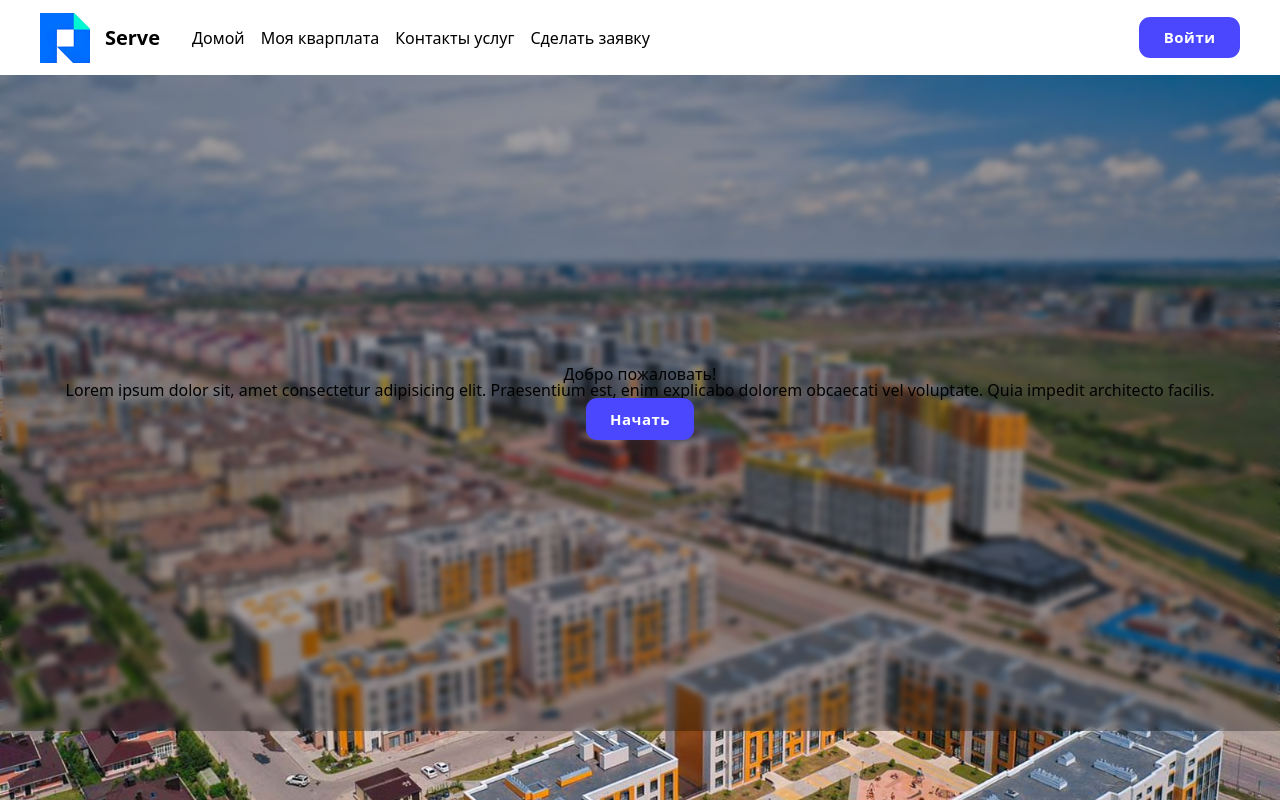
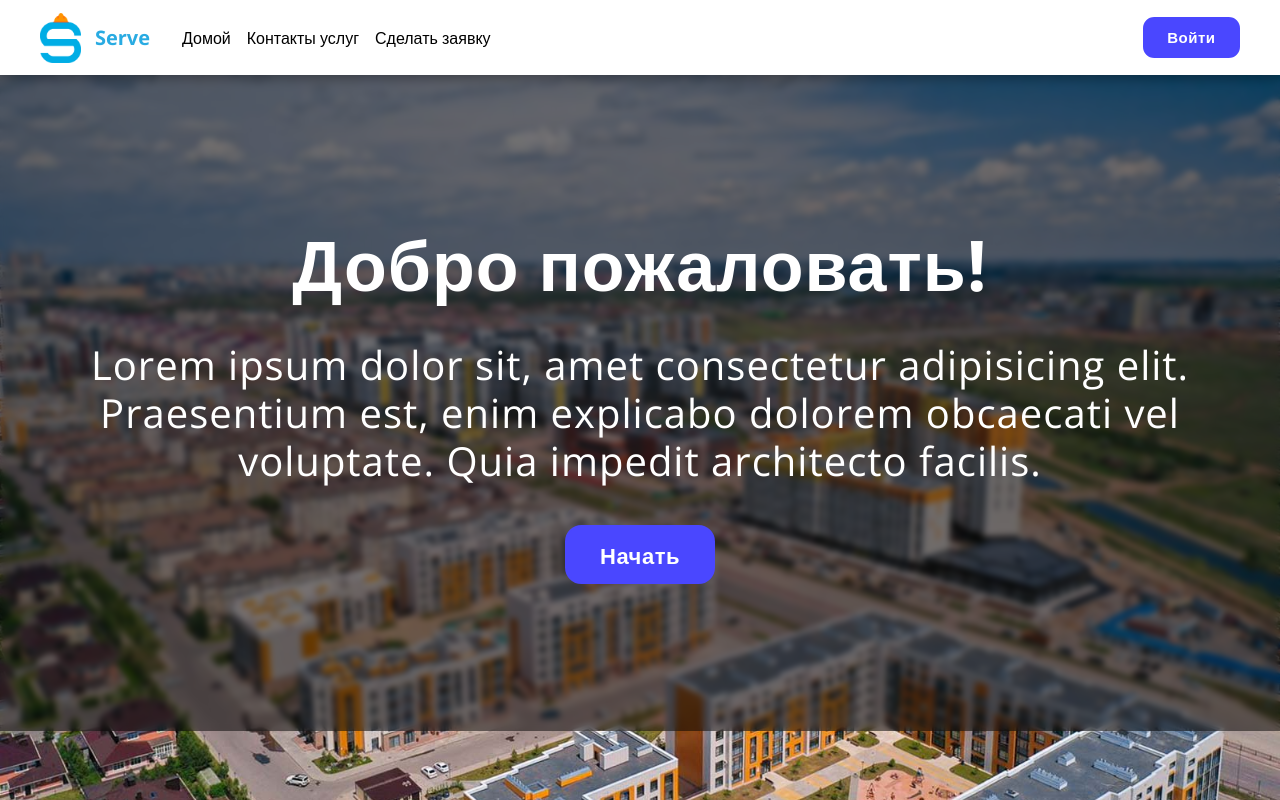
Before and after one commit to verozroke/manager-for-5OSI, a Vue app in the folder client/: page /#/ in a window 1280 px wide. Built offline with nearby package versions, Linux system fonts and the light colour scheme.

Commit message:
какая то хуйня

```diff
--- a/client/src/components/HeaderVue.vue
+++ b/client/src/components/HeaderVue.vue
@@ -1,19 +1,19 @@
 <template>
     <div class="header">
         <div class="header__container">
-            <div class="header__logo-box">
+            <RouterLink :to="{name: 'Home'}" class="header__logo-box">
                 <div class="header__logo">
                     <img src="@img/icons/logo.png" alt="Logo">
                 </div>
                 <div class="header__logo-title">Serve</div>
-            </div>
+            </RouterLink>
             <ul class="header__nav">
                 <RouterLink :to="{name: 'Home'}">
                     <li class="header__link">Домой</li>
                 </RouterLink>
-                <RouterLink :to="{name: 'Rent'}">
+                <!-- <RouterLink :to="{name: 'Rent'}">
                     <li class="header__link">Моя кварплата</li>
-                </RouterLink>
+                </RouterLink> -->
                 <RouterLink :to="{name: 'Services'}">
                     <li class="header__link">Контакты услуг</li>
                 </RouterLink>
@@ -41,27 +41,30 @@ import UIButton from '@components/UI/UIButton.vue';
     width: 100%;
     min-height: 75px;
     background-color: #fff;
+    filter: drop-shadow(0em .3em .3em rgba(0, 0, 0, 0.33));
     &__container {
+        font-family: 'Open Sans', sans-serif;
         display: flex;
         min-height: 75px;
         align-items: center;
         gap: 2em;
     }
     &__logo-box {
+        color: #29abe2;
         display: flex;
         align-items: center;
         justify-content: space-between;
-        max-width: 120px;
-        width: 120px;
+        max-width: 110px;
+        width: 110px;
         font-size: 20px;
         font-weight: 700;
     }
     &__logo {
         height: 50px;
-        width: 50px;
+        width: 41px;
         & img {
             height: 50px;
-            width: 50px;
+            width: 41px;
         }
     }
     &__nav {
--- a/client/src/components/UI/UIButton.vue
+++ b/client/src/components/UI/UIButton.vue
@@ -14,7 +14,8 @@ const props = defineProps({
 
 <style lang="scss" scoped>
 .button {
-    font-family: 'Noto Sans', sans-serif;
+
+    font-family: 'Open Sans', sans-serif;
     color: #fff;
     border-radius: .75em;
     border: 2px solid #4a47ff;
--- /dev/null
+++ b/client/src/components/UI/UISelect.vue
@@ -0,0 +1,42 @@
+<template>
+    <label class="option__label">{{ optionName }}</label>
+    <select class="option__select" v-model="selectedOption">
+        <option style="color: rgba(0, 0, 0, .3)" value="" disabled hidden>{{ optionName }}</option>
+        <option v-for="option in options" :key="option.name" :value="option">{{option.name}}</option>
+    </select>
+</template>
+
+<script setup>
+import { ref } from 'vue';
+
+
+const selectedOption = ref('')
+
+const props = defineProps({
+    optionName: String,
+    options: Array
+})
+
+
+</script>
+
+<style lang="scss" scoped>
+.option {
+    &__label {
+
+    }
+    &__select {
+        font-size: 17px;
+        color: #000;
+        border-radius: .25em;
+        padding: 1em 1em;
+        background-color: #fff;
+        width: 600px;
+        border: 1px solid #000;
+        background: url(http://cdn1.iconfinder.com/data/icons/cc_mono_icon_set/blacks/16x16/br_down.png) no-repeat right;
+        -webkit-appearance: none;
+        background-position-x: 550px;
+    }
+}
+
+</style>
--- a/client/src/pages/FinanceReportPage.vue
+++ /dev/null
@@ -1,15 +0,0 @@
-<template>
-    <div class="rent">
-        <div class="rent__container">
-            rent
-        </div>
-    </div>
-</template>
-
-<script setup>
-
-</script>
-
-<style lang="scss" scoped>
-
-</style>
--- a/client/src/pages/HomePage.vue
+++ b/client/src/pages/HomePage.vue
@@ -4,9 +4,7 @@
             <div class="hero__container">
                 <div class="hero__title">Добро пожаловать!</div>
                 <div class="hero__subtitle">Lorem ipsum dolor sit, amet consectetur adipisicing elit. Praesentium est, enim explicabo dolorem obcaecati vel voluptate. Quia impedit architecto facilis.</div>
-                <UIButton>
-                    Начать
-                </UIButton>
+                <div class="hero__button">Начать</div>
             </div>
         </div>
     </div>
@@ -28,15 +26,49 @@ import UIButton from '../components/UI/UIButton.vue';
     background-repeat: no-repeat;
     background-size: cover;
     &__container {
+        font-family: 'Open Sans', sans-serif;
         height: 41em;
         display: flex;
+        letter-spacing: 1px;
         flex-direction: column;
         justify-content: center;
         align-items: center;
+        color: #fff;
     }
     &__overlay {
         backdrop-filter: blur(3px);
-        background-color: rgba($color: #000000, $alpha: 0.3);
+        background-color: rgba($color: #000000, $alpha: 0.5);
+    }
+    &__title {
+        font-weight: 700;
+        font-size: 70px;
+        line-height: 1.2;
+        margin-bottom: .5em;
+        text-align: center;
+    }
+    &__subtitle {
+        font-weight: 300;
+        line-height: 1.2;
+        font-size: 40px;
+        margin-bottom: 1em;
+        text-align: center;
+    }
+    &__button {
+        font-family: 'Open Sans', sans-serif;
+        color: #fff;
+        border-radius: .75em;
+        border: 2px solid #4a47ff;
+        background-color: #4a47ff;
+        padding: .75em 1.5em;
+        letter-spacing: .5px;
+        font-size: 22px;
+        font-weight: 700;
+        transition: .4s;
+        &:hover {
+            transition: .4s;
+            background-color: #3b38c9;
+            border: 2px solid #3b38c9;
+        }
     }
 
 }
--- a/client/src/pages/ProposalPage.vue
+++ b/client/src/pages/ProposalPage.vue
@@ -1,15 +1,78 @@
 <template>
     <div class="proposal">
         <div class="proposal__container">
-            proposal
+            <div class="proposal__title">Сделать заявку</div>
+            <form action="" class="proposal__form">
+                <UISelect optionName="Выберите категорию" :options="[{name: 'Сантехник'}, {name: 'Your mother'}, {name: 'Artem'}]"/>
+                <label for="phone">Ваш номер</label><input v-model="mobilePhone" name="phone" placeholder="Введите ваш номер телефона" class="proposal__phone" type="tel">
+                <div class="proposal__radio-label">Срочная ли у вас проблема?</div>
+                <div>
+                    <input name="picky-snicky" type="radio" id="yes" :value="true" v-model="isPicked">
+                    <label for="yes">Да</label>
+                    <br>
+                    <input name="picky-snicky" type="radio" id="no" :value="false" v-model="isPicked">
+                    <label for="no">Нет</label>
+                </div>
+            </form>
         </div>
     </div>
 </template>
 
 <script setup>
+import UISelect from '../components/UI/UISelect.vue';
+import { ref } from 'vue';
+
+
+const isPicked = ref(null)
+const mobilePhone = ref('')
 
 </script>
 
 <style lang="scss" scoped>
 
+.proposal {
+    &__container {
+        font-family: 'Open Sans', sans-serif;
+        display: flex;
+        flex-direction: column;
+        justify-content: center;
+        align-items: center;
+    }
+    &__title {
+        font-weight: 700;
+        font-size: 70px;
+        line-height: 1.2;
+        margin-bottom: .5em;
+        text-align: center;
+    }
+    &__form {
+        display: flex;
+        flex-direction: column;
+    }
+    &__phone {
+        font-size: 17px;
+        color: #000;
+        border-radius: .25em;
+        padding: 1em 1em;
+        background-color: #fff;
+        width: 600px;
+        border: 1px solid #000;
+    }
+}
+
+
+
+input[type="tel"]::placeholder {
+    color: #5a5a5a6d;
+}
+
+input::-webkit-input-placeholder       {opacity: 1; transition: opacity 0.3s ease;}
+input::-moz-placeholder                {opacity: 1; transition: opacity 0.3s ease;}
+input:-moz-placeholder                 {opacity: 1; transition: opacity 0.3s ease;}
+input:-ms-input-placeholder            {opacity: 1; transition: opacity 0.3s ease;}
+input:focus::-webkit-input-placeholder {opacity: 0; transition: opacity 0.3s ease;}
+input:focus::-moz-placeholder          {opacity: 0; transition: opacity 0.3s ease;}
+input:focus:-moz-placeholder           {opacity: 0; transition: opacity 0.3s ease;}
+input:focus:-ms-input-placeholder      {opacity: 0; transition: opacity 0.3s ease;}
+
 </style>
--- a/client/src/routes/index.js
+++ b/client/src/routes/index.js
@@ -3,7 +3,7 @@ import {createRouter, createWebHashHistory} from 'vue-router'
 const router = createRouter({
     routes: [
         {path: '/', name: 'Home', component: () => import('@pages/HomePage.vue')},
-        {path: '/rent', name: 'Rent', component: () => import('@pages/FinanceReportPage.vue')},
+        // {path: '/rent', name: 'Rent', component: () => import('@pages/FinanceReportPage.vue')},
         {path: '/proposal', name: 'Proposal', component: () => import('@pages/ProposalPage.vue')},
         {path: '/services', name: 'Services', component: () => import('@pages/ContactServicesPage.vue')},
     ],
--- a/client/src/style.css
+++ b/client/src/style.css
@@ -1,4 +1,6 @@
 /* TODO: Здесь будет обнуление и добавление шрифтов */
+
+@import url('https://fonts.googleapis.com/css2?family=Open+Sans:wght@300;400;500;700&display=swap');
 
 /*Обнуление*/
 *{padding: 0; margin: 0; border: 0;}
```
Also changed, not shown: client/src/img/icons/logo.png.
